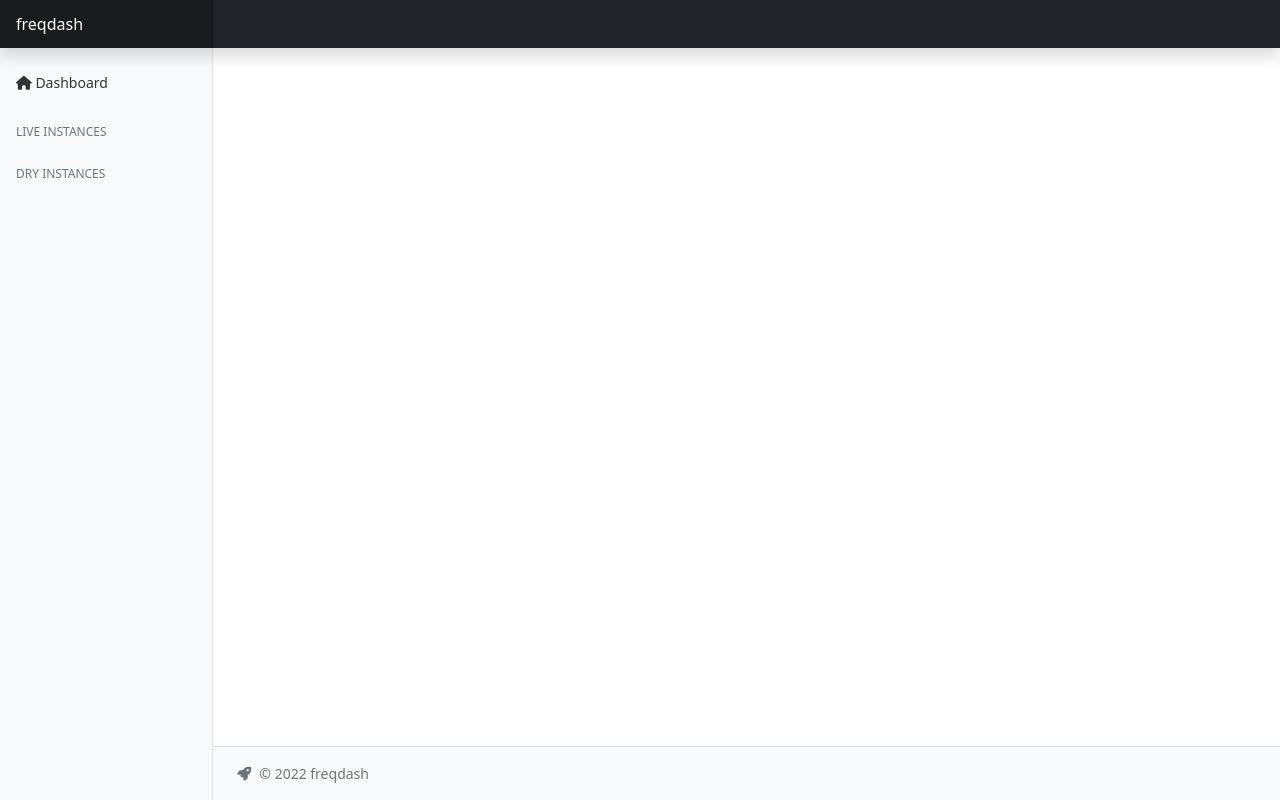
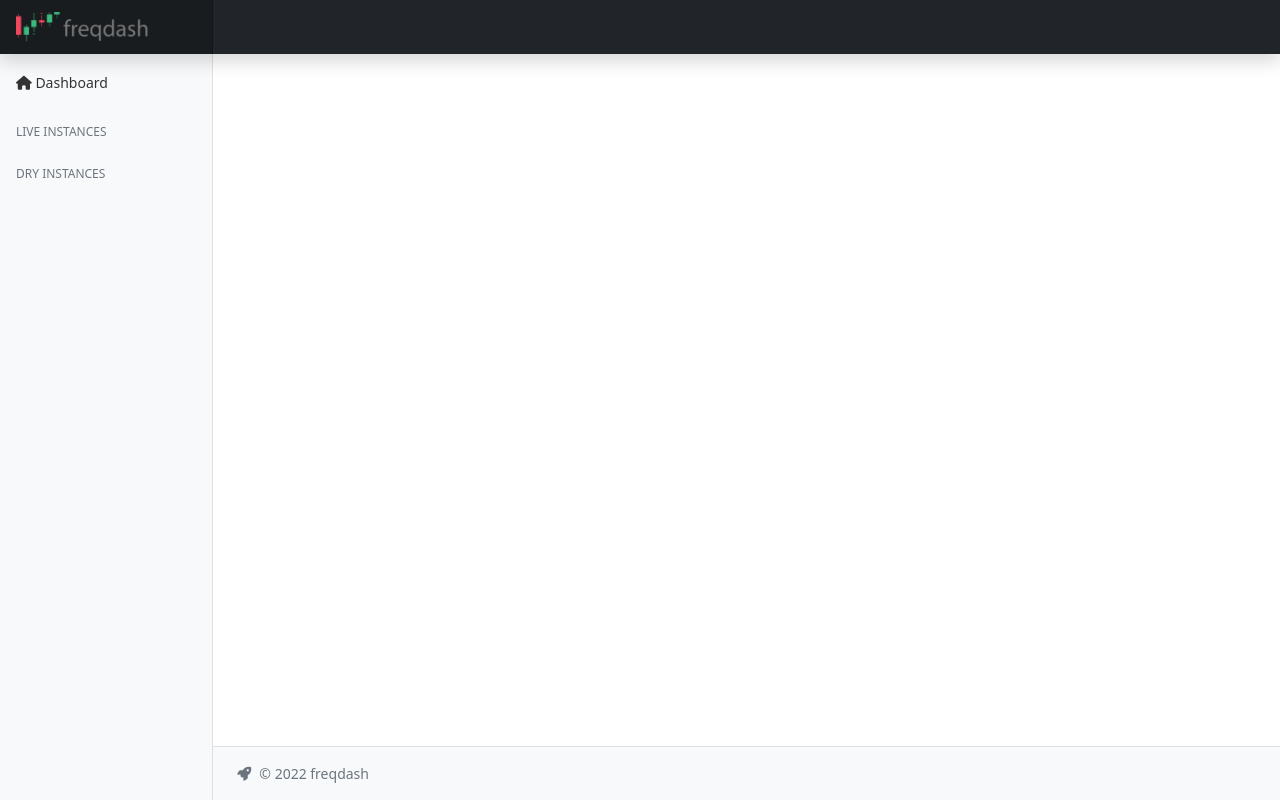
Before and after one commit to ecoppen/freqdash, a FastAPI app: template templates/base.html in a window 1280 px wide. Run offline with FastAPI, Linux system fonts and the light colour scheme; the template is opened without the code that fills it, so the values that code supplies are empty.

Commit message:
Update header.html

```diff
--- a/templates/header.html
+++ b/templates/header.html
@@ -1,5 +1,5 @@
 <header class="navbar navbar-dark sticky-top bg-dark flex-md-nowrap p-0 shadow">
-  <a class="navbar-brand col-md-3 col-lg-2 me-0 px-3 fs-6" href="#">freqdash</a>
+  <a class="navbar-brand col-md-3 col-lg-2 me-0 px-3 fs-6" href="#"><img height="30px"src="{{url_for('static', path='/images/freqdash.png')}}" alt="freqdash"></a>
   <button class="navbar-toggler position-absolute d-md-none collapsed" type="button" data-bs-toggle="collapse" data-bs-target="#sidebarMenu" aria-controls="sidebarMenu" aria-expanded="false" aria-label="Toggle navigation">
     <span class="navbar-toggler-icon"></span>
   </button>
```
